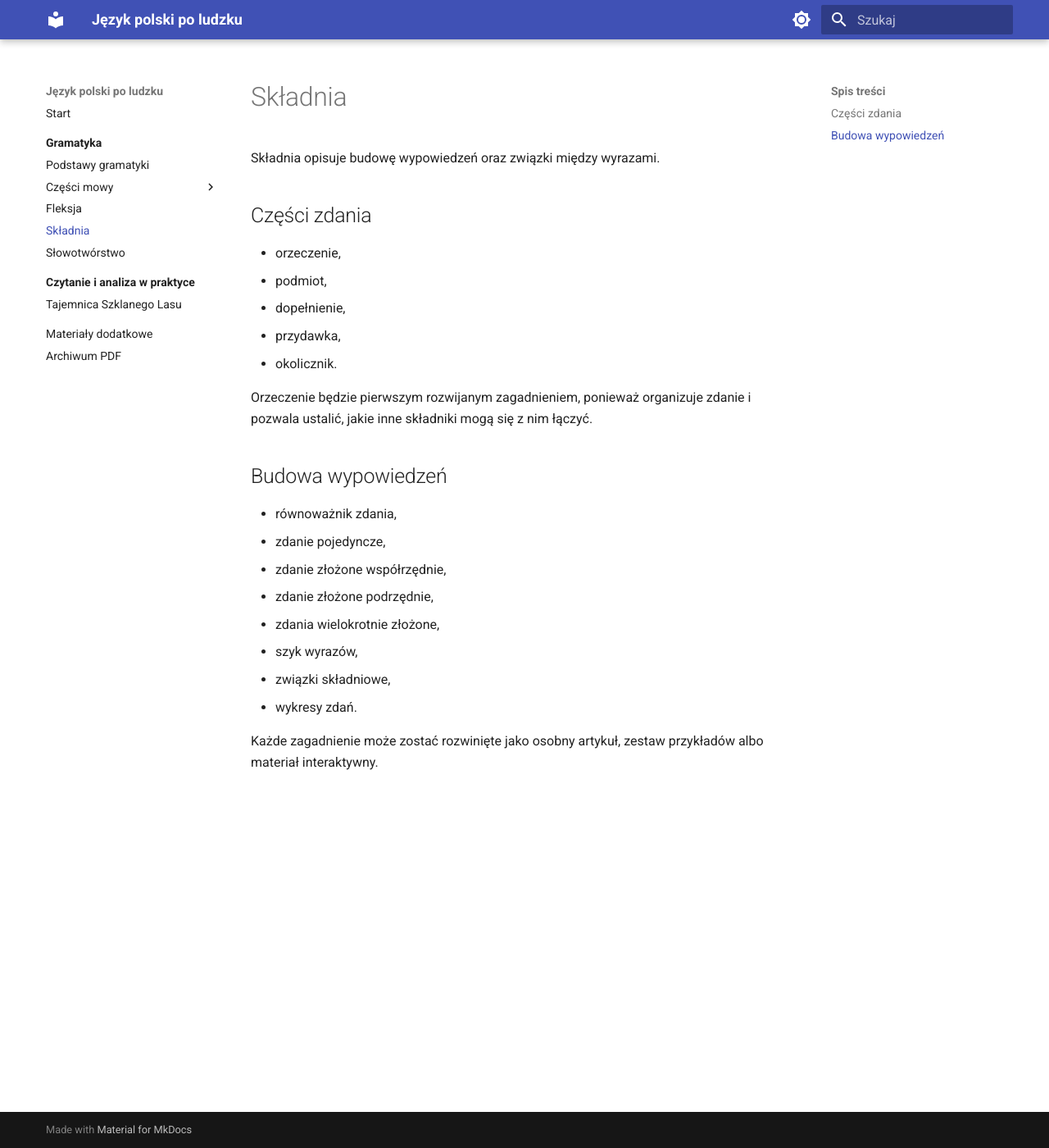
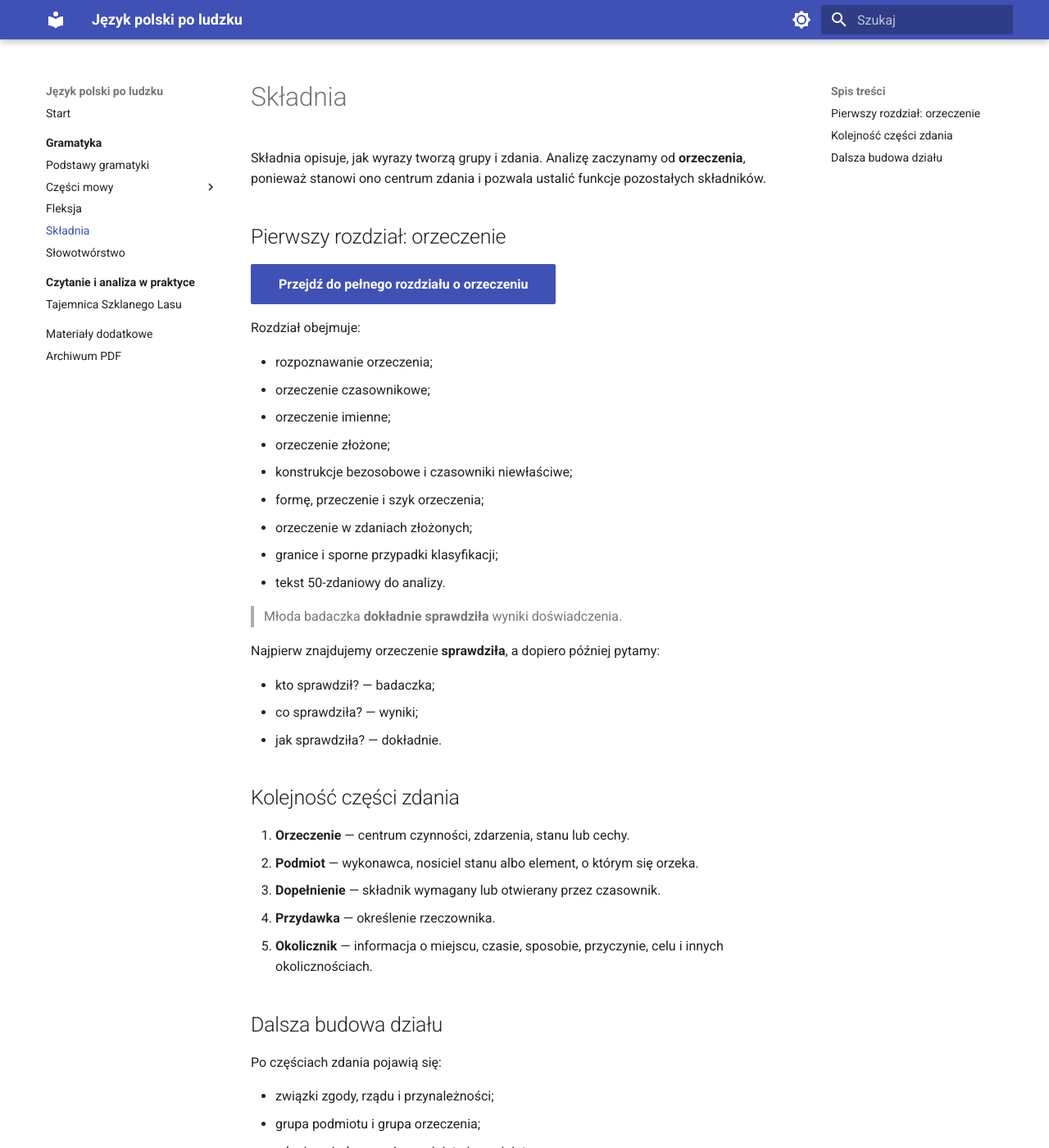
Before and after one commit to dchorazkiewicz/SP_JP, an MkDocs documentation site: the page built from docs/gramatyka/skladnia/index.md, in a window 1280 px wide and 1400 px high. Shown: the whole window at 82% size. Built offline with MkDocs 1.6.1 and Material for MkDocs 9.7.7, drawn with Linux system fonts in a browser that asks for light colours; some of the changed text lies outside the part shown.

Commit message:
Expand syntax overview with predicate first

```diff
--- a/docs/gramatyka/skladnia/index.md
+++ b/docs/gramatyka/skladnia/index.md
@@ -1,26 +1,53 @@
 # Składnia
 
-Składnia opisuje budowę wypowiedzeń oraz związki między wyrazami.
+Składnia opisuje, jak wyrazy tworzą grupy i zdania. Analizę zaczynamy od **orzeczenia**, ponieważ stanowi ono centrum zdania i pozwala ustalić funkcje pozostałych składników.
 
-## Części zdania
+## Pierwszy rozdział: orzeczenie
 
-- orzeczenie,
-- podmiot,
-- dopełnienie,
-- przydawka,
-- okolicznik.
+[Przejdź do pełnego rozdziału o orzeczeniu](orzeczenie/){ .md-button .md-button--primary }
 
-Orzeczenie będzie pierwszym rozwijanym zagadnieniem, ponieważ organizuje zdanie i pozwala ustalić, jakie inne składniki mogą się z nim łączyć.
+Rozdział obejmuje:
 
-## Budowa wypowiedzeń
+- rozpoznawanie orzeczenia;
+- orzeczenie czasownikowe;
+- orzeczenie imienne;
+- orzeczenie złożone;
+- konstrukcje bezosobowe i czasowniki niewłaściwe;
+- formę, przeczenie i szyk orzeczenia;
+- orzeczenie w zdaniach złożonych;
+- granice i sporne przypadki klasyfikacji;
+- tekst 50-zdaniowy do analizy.
 
-- równoważnik zdania,
-- zdanie pojedyncze,
-- zdanie złożone współrzędnie,
-- zdanie złożone podrzędnie,
-- zdania wielokrotnie złożone,
-- szyk wyrazów,
-- związki składniowe,
-- wykresy zdań.
+> Młoda badaczka **dokładnie sprawdziła** wyniki doświadczenia.
 
-Każde zagadnienie może zostać rozwinięte jako osobny artykuł, zestaw przykładów albo materiał interaktywny.
+Najpierw znajdujemy orzeczenie **sprawdziła**, a dopiero później pytamy:
+
+- kto sprawdził? — badaczka;
+- co sprawdziła? — wyniki;
+- jak sprawdziła? — dokładnie.
+
+## Kolejność części zdania
+
+1. **Orzeczenie** — centrum czynności, zdarzenia, stanu lub cechy.
+2. **Podmiot** — wykonawca, nosiciel stanu albo element, o którym się orzeka.
+3. **Dopełnienie** — składnik wymagany lub otwierany przez czasownik.
+4. **Przydawka** — określenie rzeczownika.
+5. **Okolicznik** — informacja o miejscu, czasie, sposobie, przyczynie, celu i innych okolicznościach.
+
+## Dalsza budowa działu
+
+Po częściach zdania pojawią się:
+
+- związki zgody, rządu i przynależności;
+- grupa podmiotu i grupa orzeczenia;
+- zdanie pojedyncze nierozwinięte i rozwinięte;
+- szyk wyrazów i rozkład informacji;
+- zdania złożone współrzędnie;
+- zdania złożone podrzędnie;
+- zdania wielokrotnie złożone;
+- interpunkcja wynikająca ze składni;
+- elipsa i elementy domyślne;
+- wykresy zdań;
+- granice analizy składniowej.
+
+W całym dziale pracujemy na pełnych zdaniach: najpierw zaznaczamy centrum orzeczeniowe, potem ustalamy zależności, a dopiero na końcu nadajemy nazwy pozostałym składnikom.
```
